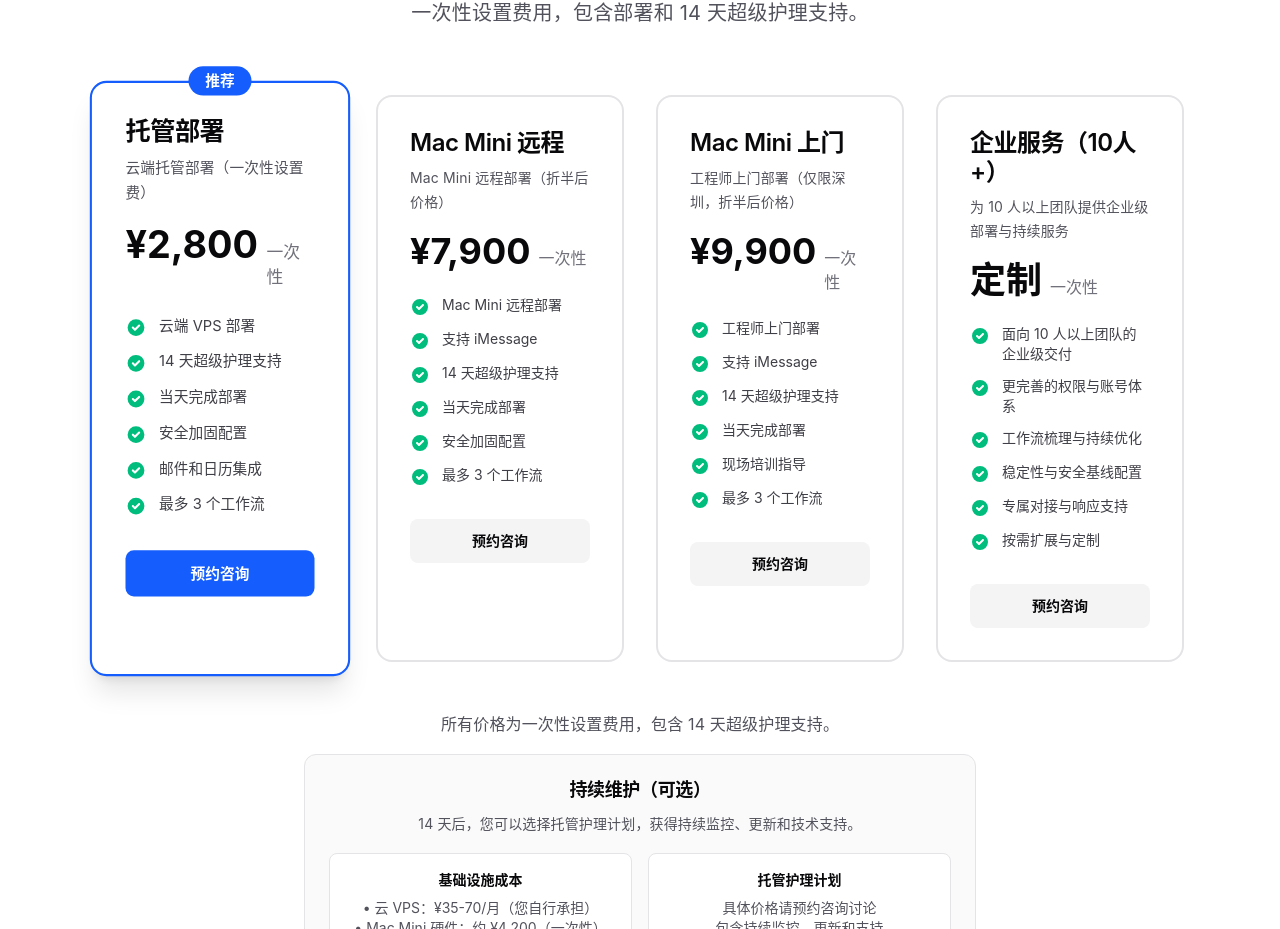
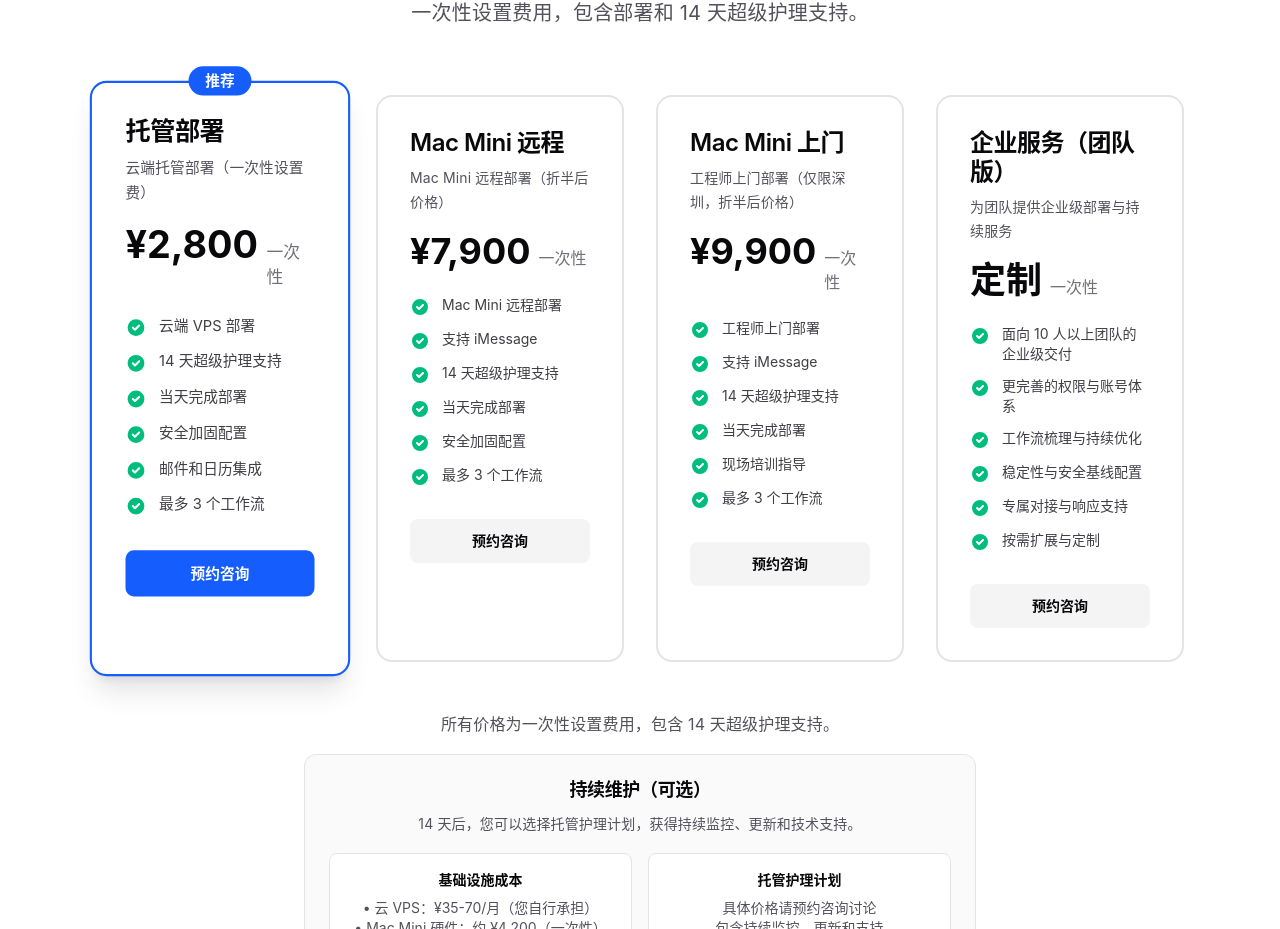
Before and after one commit to boshenzh/weclaw-site, a Next.js app: page / in a window 1280 px wide. Shown: the part 2557-3486 px from the top of the page. Built offline with nearby package versions, Linux system fonts and the light colour scheme.

Commit message:
copy: remove team size constraint from enterprise tier

```diff
--- a/src/app/page.tsx
+++ b/src/app/page.tsx
@@ -46,9 +46,9 @@
     recommended: false,
   },
   {
-    name: "企业服务（10人+）",
+    name: "企业服务（团队版）",
     price: "定制",
-    description: "为 10 人以上团队提供企业级部署与持续服务",
+    description: "为团队提供企业级部署与持续服务",
     features: [
       "面向 10 人以上团队的企业级交付",
       "更完善的权限与账号体系",
```
